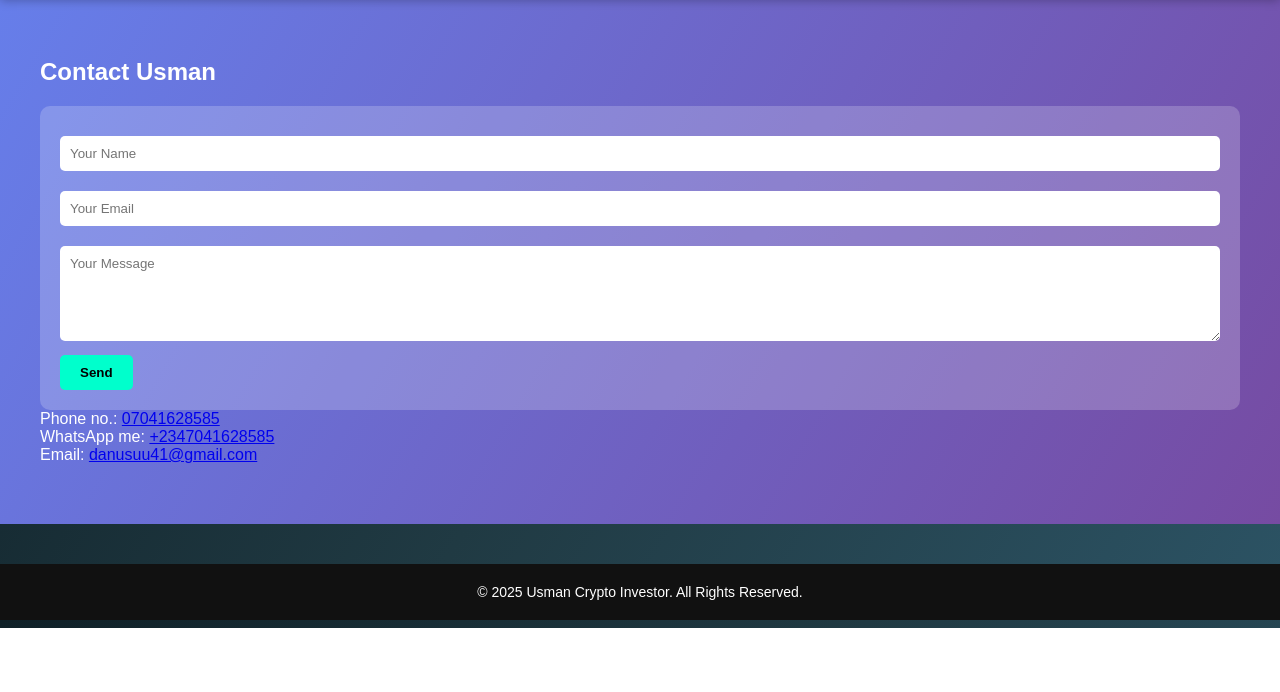
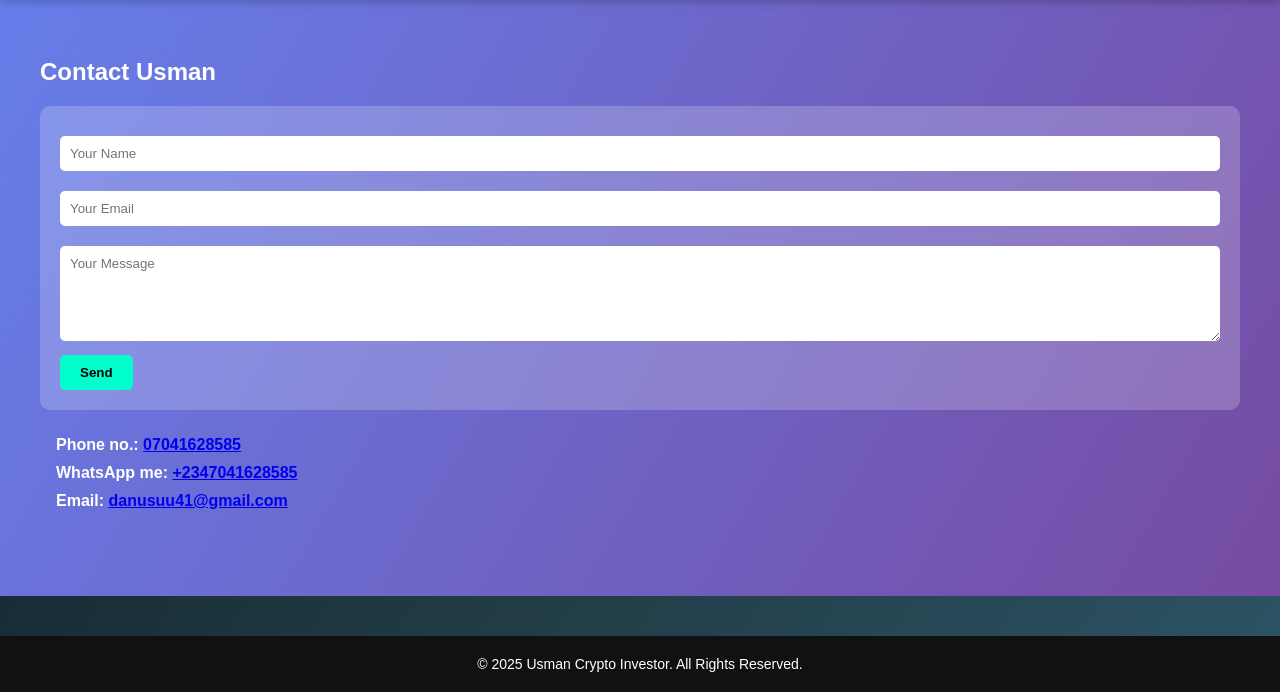
Before and after one commit to danusue/Portfolio, a plain HTML site: page contact.html in a window 1280 px wide. Shown: the part 172-864 px from the top of the page. Before the commit the page ends 800 px from the top, so only its background shows below. Drawn offline with Linux system fonts and the light colour scheme.

Commit message:
Update style.css

```diff
--- a/style.css
+++ b/style.css
@@ -100,6 +100,14 @@ form input, form textarea {
   border-radius: 5px;
 }
 
+#social_links {
+  p {
+    margin: 10px auto;
+    font-weight: bold;
+  }
+  padding: 1rem;
+}
+
 form button {
   background-color: #00ffcc;
   color: black;
```
